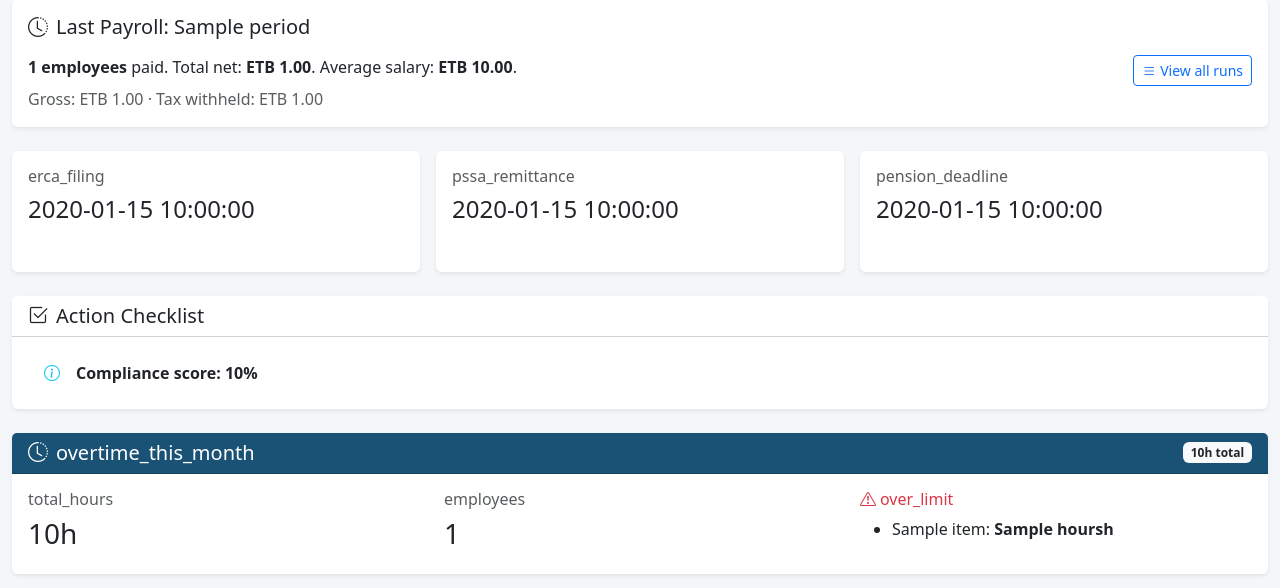
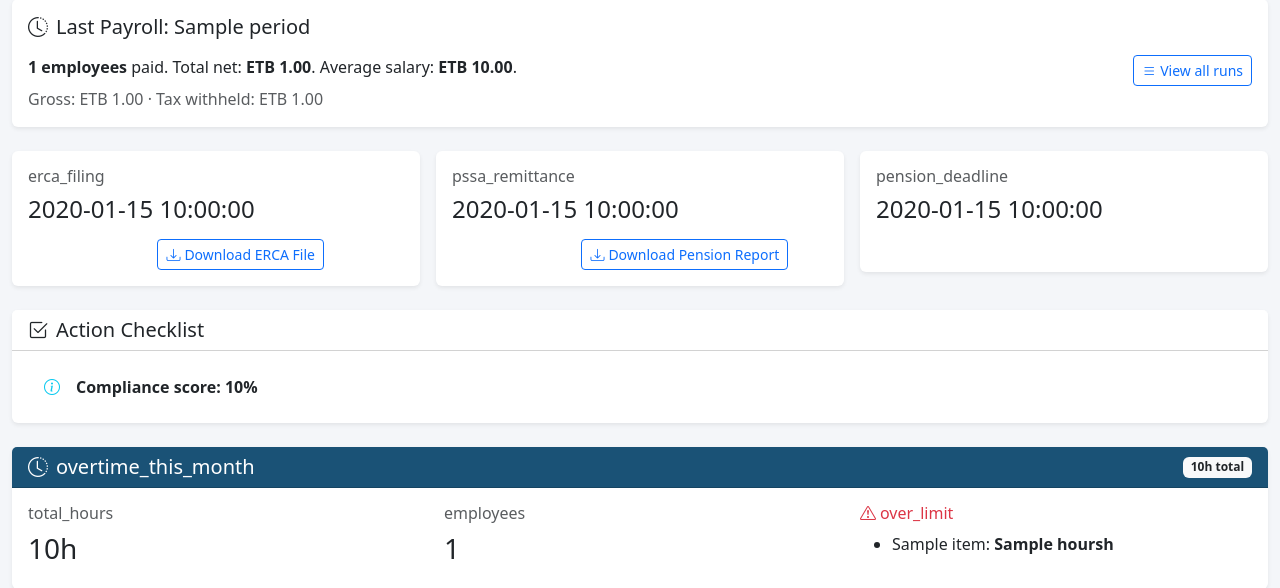
Before and after one commit to vouge2017/ethiopian_payroll_engine, a Python web app: template payroll_engine/templates/dashboard.html in a window 1280 px wide. Shown: the part 293-881 px from the top of the page. Run offline with Jinja, Linux system fonts and the light colour scheme; the template is opened without the code that fills it: most values are stand-ins (such as "Sample title", 1, 10 or a date in 2020).

Commit message:
feat: compliance calendar links — P0.3
- Dashboard deadline cards now link to reports page
- ERCA filing → Download ERCA File button
- PSSA remittance → Download Pension Report button
- P0.3 was already 90% done (deadlines + score existed)
- 484 tests passing, 3 skipped

```diff
--- a/payroll_engine/templates/dashboard.html
+++ b/payroll_engine/templates/dashboard.html
@@ -201,6 +201,9 @@
                     <span class="badge bg-{{ deadlines.erca_status }}">
                         {% if deadlines.erca_days_left < 0 %}OVERDUE by {{ deadlines.erca_days_left|abs }} days{% else %}{{ deadlines.erca_days_left }} days remaining{% endif %}
                     </span>
+                    <a href="{{ url_for('reports.reports') }}" class="btn btn-sm btn-outline-primary mt-2">
+                        <i class="bi bi-download me-1"></i>Download ERCA File
+                    </a>
                 </div>
             </div>
         </div>
@@ -212,6 +215,9 @@
                     <span class="badge bg-{{ deadlines.pssa_status }}">
                         {% if deadlines.pssa_days_left < 0 %}OVERDUE by {{ deadlines.pssa_days_left|abs }} days{% else %}{{ deadlines.pssa_days_left }} days remaining{% endif %}
                     </span>
+                    <a href="{{ url_for('reports.reports') }}" class="btn btn-sm btn-outline-primary mt-2">
+                        <i class="bi bi-download me-1"></i>Download Pension Report
+                    </a>
                 </div>
             </div>
         </div>
```
